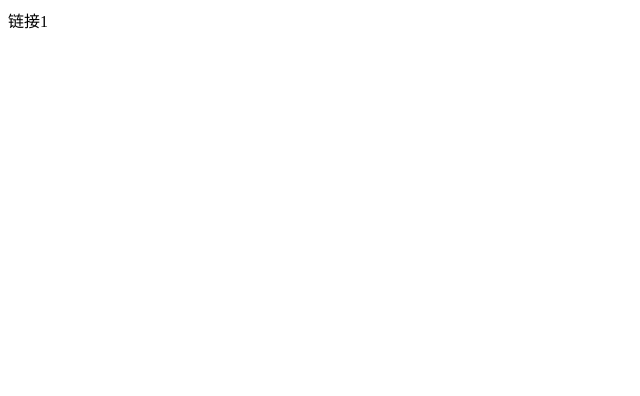
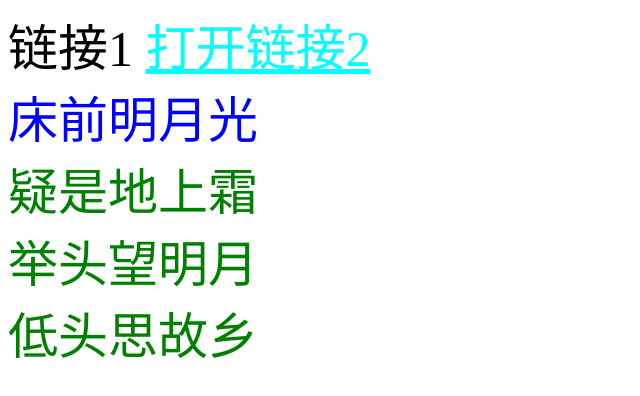
Before and after one commit to sambacjasmine/jasmine-code, a plain HTML site: page day03/链接1/index.htm in a window 1280 px wide. Shown: the whole page, without its empty margins (0-640 px from the left). Drawn offline with Linux system fonts and the light colour scheme.

Commit message:
练习css选择器

```diff
--- /dev/null
+++ b/day03/day03.css
@@ -0,0 +1,3 @@
+a {
+  color: aqua;
+}
--- a/day03/链接1/index.htm
+++ b/day03/链接1/index.htm
@@ -5,10 +5,36 @@
   <meta charset="UTF-8">
   <meta name="viewport" content="width=device-width, initial-scale=1.0">
   <title>Document</title>
+  <link rel="stylesheet" href="../day03.css">
+  <style>
+    #message {
+      color: blue;
+    }
+
+    .text {
+      color: green;
+    }
+
+    /* div {
+      font-size: 20px;
+    } */
+
+    * {
+      font-size: 50px;
+    }
+  </style>
+
 </head>
 
 <body>
   链接1
+  <a target="_blank" href="../链接2.html">打开链接2</a>
+  <div id="message">床前明月光</div>
+  <div class="text">疑是地上霜</div>
+  <div class="text">举头望明月</div>
+  <div class="text">低头思故乡</div>
+
+
 </body>
 
 </html>
```
Also changed, not shown: day03/01.练习超链接的使用方式.html (+1 -1 lines), day03/链接2.html (renamed from day03/链接1/链接2.html).
